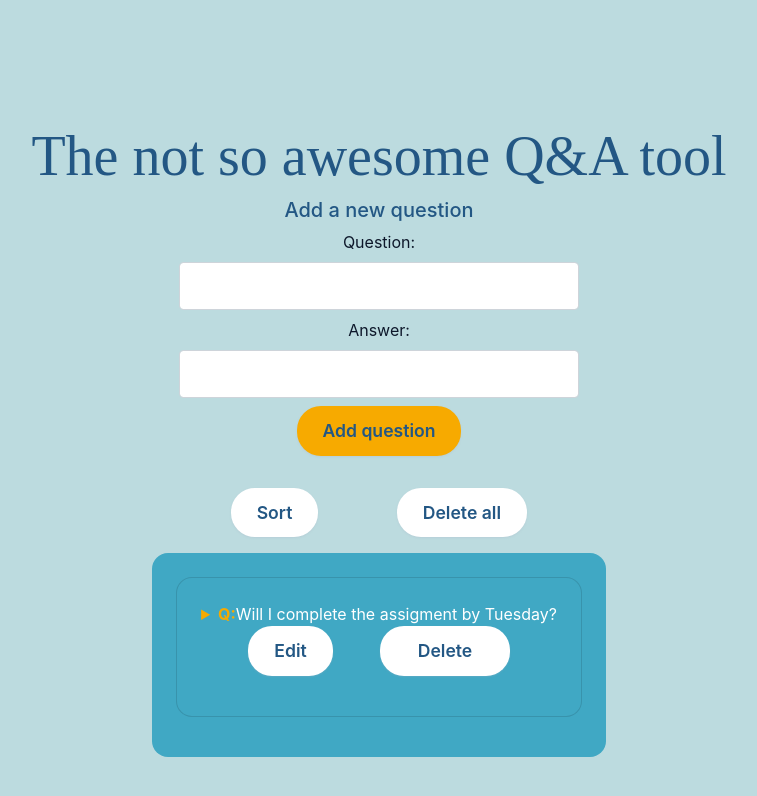
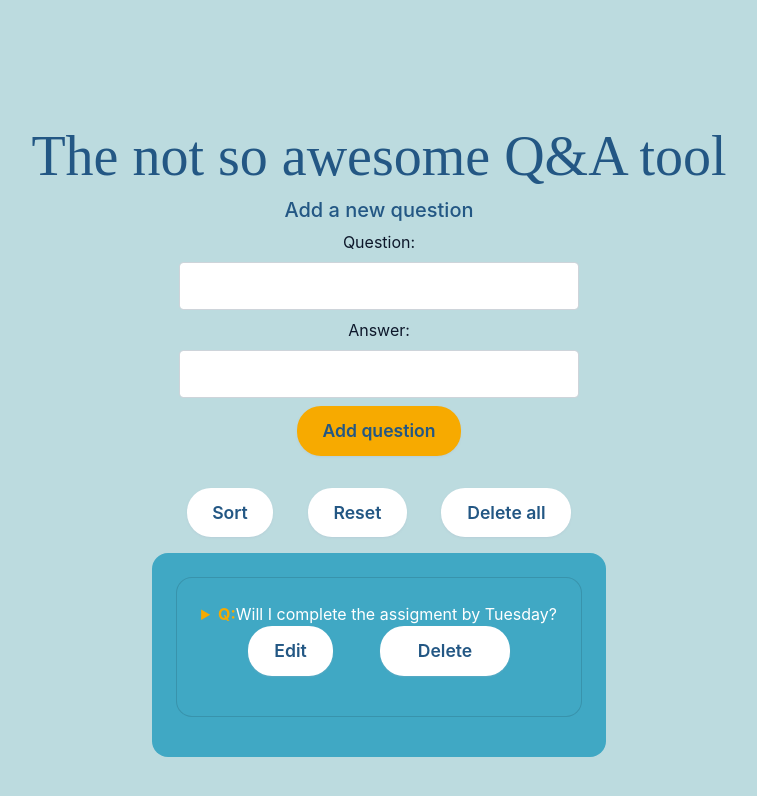
Before and after one commit to slvgonzalez/another-awesome-qa-tool, a React (Create React App) app: page / in a window 1280 px wide. Shown: the top 796 px of the page, without its empty margins (261-1018 px from the left). Built offline with nearby package versions, Linux system fonts and the light colour scheme; a web font is replaced by a local one.

Commit message:
added reset button and function

```diff
--- a/src/App.js
+++ b/src/App.js
@@ -53,6 +53,10 @@ function App() {
     setEntries([])
   }
 
+  const reset = () => {
+    setEntries([entry])
+  }
+
   // Sorting
 
   const [order, setOrder] = useState("ASC")
@@ -68,6 +72,8 @@ function App() {
   }
 
 
+
+
   return (
     <div className="container mt-5">
 
@@ -80,6 +86,7 @@ function App() {
           <div className="justify-content-center">
             <div className='action-buttons'>
               <button className="btn btn-sort" onClick={() => sortAlphabetically(entries)}>Sort</button>
+              <button className="btn btn-sort" onClick={() => reset()}>Reset</button>
               <button className="btn btn-delete" onClick={() => deleteAll()}>Delete all</button>
             </div>
             <div className="wrapper entries">
```
Lines whose indentation alone changed are shown as unchanged.
